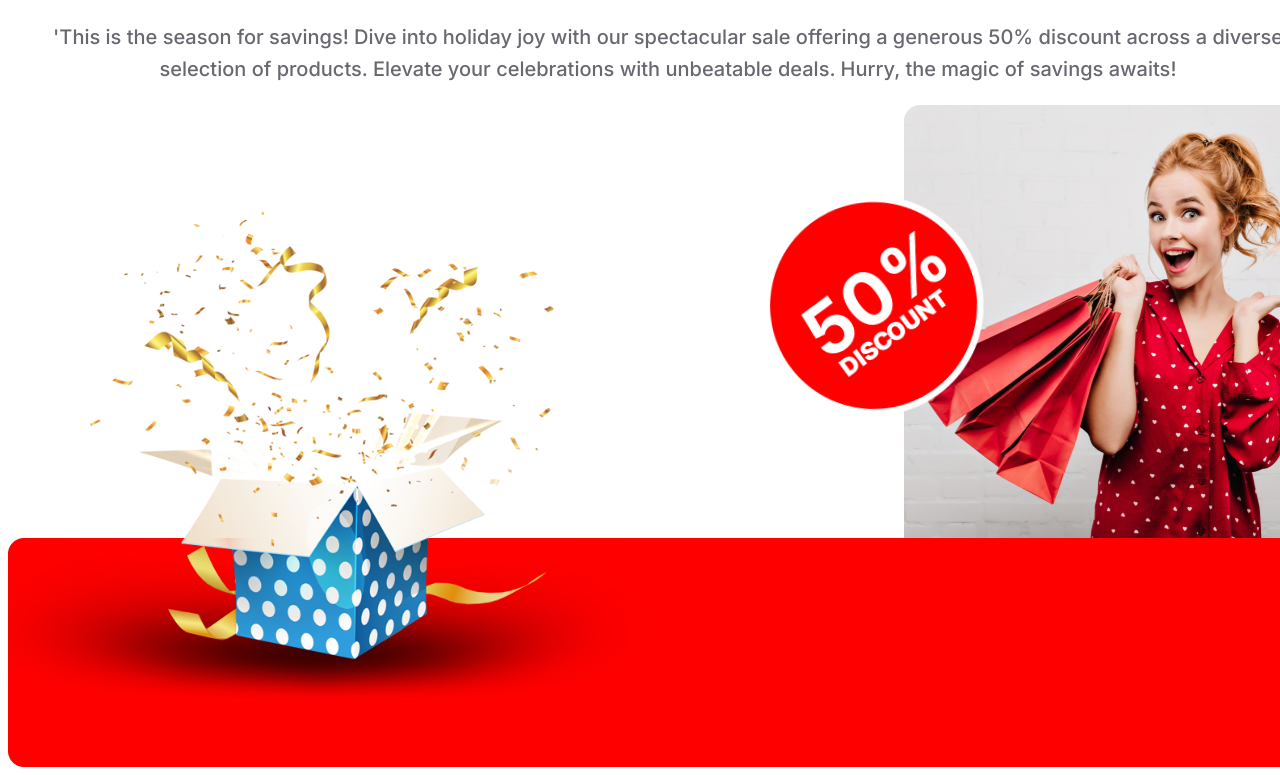
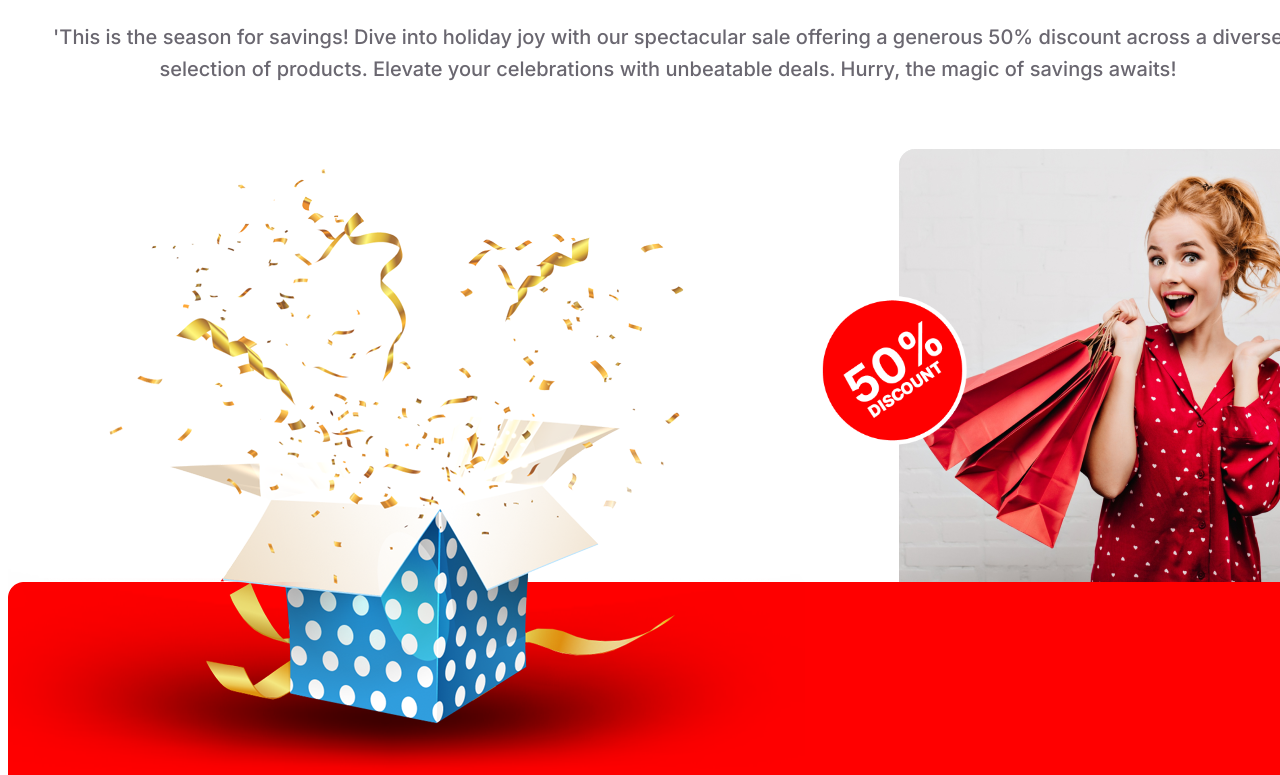
Before and after one commit to sababfaruki/Assignment-1, a plain HTML site: page index.html in a window 1280 px wide. Shown: the part 3825-4600 px from the top of the page. Drawn offline with Linux system fonts and the light colour scheme.

Commit message:
holiday image box fixed

```diff
--- a/index.html
+++ b/index.html
@@ -84,10 +84,13 @@
             <h2 class="holiday-title"><span class="color-red">Holidays</span> Sale 50%</h2>
             <p class="holiday-description">'This is the season for savings! Dive into holiday joy with our spectacular sale offering a generous 50% discount across a diverse selection of products. Elevate your celebrations with unbeatable deals. Hurry, the magic of savings awaits!</p>
         </Div>
-        <div class="img-holiday">
-            <div class="box-discount"><img src="images/Group-75.Modified.png" alt=""></div>
-            <div class="fifty-discount"><img src="images/Group 44.png" alt=""></div>
-            <div class="img-discount"></div>
+        <div class="sale-container">
+        <div class="gift-box">
+            <img src="images/Group-75.Modified.png" alt="">
+        </div>
+        <div class="discount-box">
+            <img src="images/Group 44.png" alt="">
+        </div>
         </div>
     </section>
     <!-- 7th box -->
--- a/style.css
+++ b/style.css
@@ -279,55 +279,33 @@
     font-weight: 500;
     line-height: 32px;
     margin-top: 0;
+    margin-bottom: 0;
 }
-.img-holiday{
-    display: flex;
-    justify-content: space-between;
+.sale-container{
     height: 662px;
     width: 1320px;
-    margin-left: auto;
-    margin-right: auto;
     background-image: url(images/Rectangle\ 2.png);
     background-repeat: no-repeat;
     background-position: bottom;
-
+    display:flex;
+    margin-left: auto;
+    margin-right: auto;
+    justify-content: space-between;
+    margin-top: 64px;
+    margin-bottom: 0;
 }
-.img-discount{
-    background-image:url(images/Rectangle\ 1.png) , linear-gradient(180deg, lightgray 0%, rgba(7, 2, 17, 0.00) 151.553% 100%);
-    background-position:right;
-    background-repeat: no-repeat;
+.discount-box{
+    width: 429px;
     height: 433px;
-    width: 433px;
-    margin-bottom: 0px;
-    padding-bottom: 0;
-    border-radius: 16px 16px 0px 0px;
-    margin-right: 0;
+    background-image: url(images/Rectangle\ 1.png) , linear-gradient(180deg, lightgray 0%, rgba(7, 2, 17, 0.00) 151.553% 100%);
+    border-radius: 16px  16px 0px 0px;
 }
-.box-discount{
-    height: 200px;
-    width: 640px;
-    margin-top: 90px;
-    margin-bottom: 0;
-    margin-right: 70px;
-
-}
-.box-discount img{
-    width: 644px;
-}
-.fifty-discount{
-    width: 200.048px;
-    height: 200.048px;
-    transform: rotate(-2.212deg);
-    flex-shrink: 0;
-    margin-top: 50px;
-    margin-bottom: 0;
-    margin-left: 0;
-    margin-right: -5px;
-
-}
-.fifty-discount{
-    width: 190.841px;
-    height: 190.841px;
+.discount-box img{
+    display: block;
+    width: 206.841px;
+    height: 206.841px;
+    margin-left: -110px;
+    margin-top: 118px;
 }
 /* box 7 styles */
 .item-list{
```
